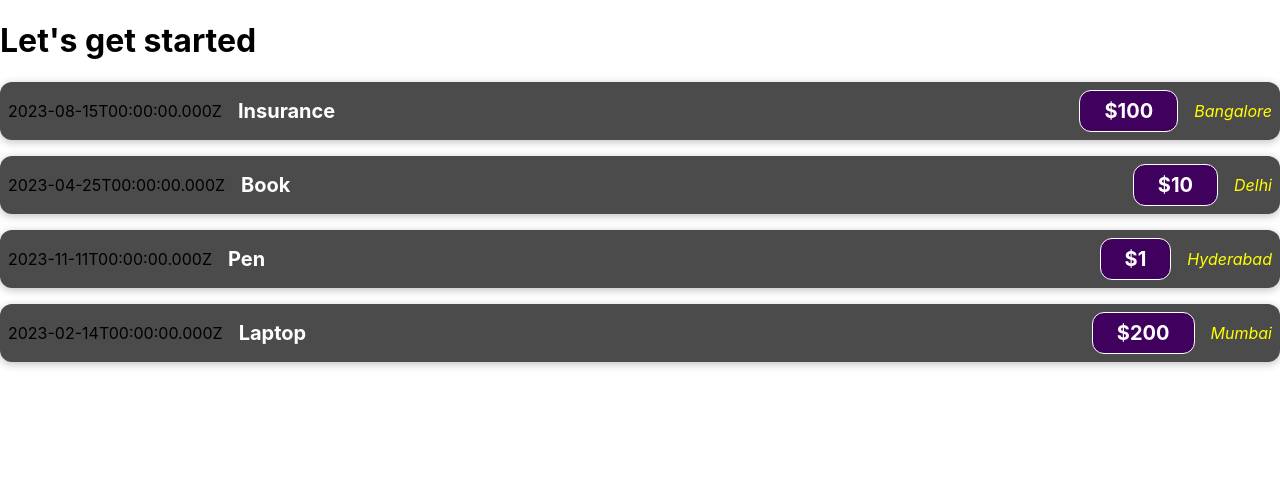
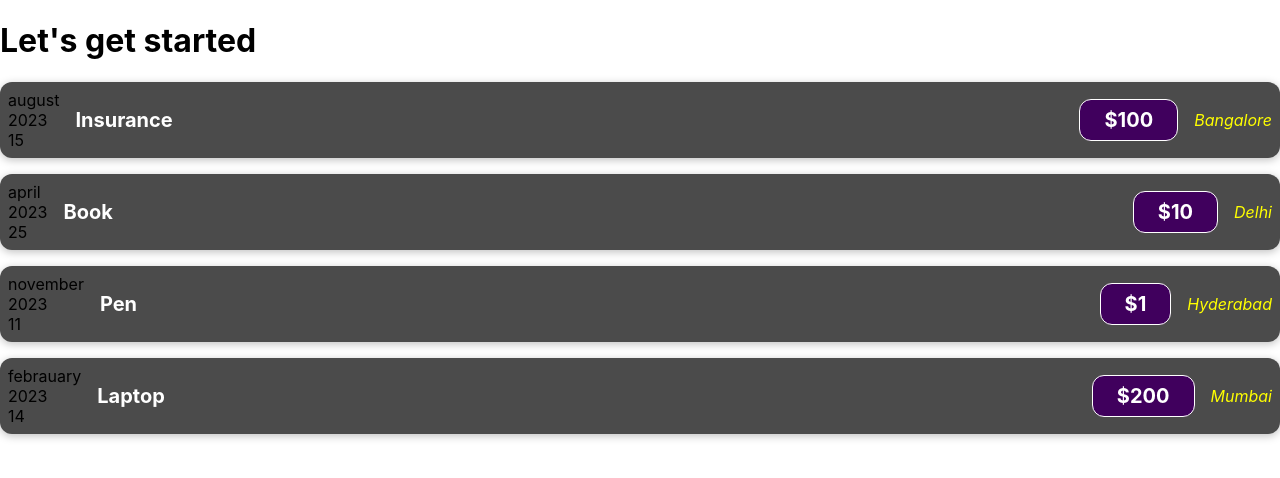
Before and after one commit to Navakesh/Learning-React, a React (Create React App) app: page / in a window 1280 px wide. Shown: the top 478 px of the page. Built offline with nearby package versions, Linux system fonts and the light colour scheme.

Commit message:
Formatting Date-Giving Calendar Look

```diff
--- a/src/components/ExpenseItem.js
+++ b/src/components/ExpenseItem.js
@@ -1,8 +1,28 @@
 import "./ExpenseItem.css";
 function ExpenseItem(props){
+    const months=['january',
+    'febrauary',
+    'march',
+    'april',
+    'may',
+    'june',
+    'july',
+    'august',
+    'september',
+    'october',
+    'november',
+    'december']
+    const month=months[props.date.getMonth()];
+    const year=props.date.getFullYear()
+    const date = props.date.getDate().toString().padStart(2, '0');
+
     return(
         <div className="expense-item">
-            <div>{props.date.toISOString()}</div>
+            <div>
+                <div>{month}</div>
+                <div>{year}</div>
+                <div>{date}</div>
+            </div>
             <div className="expense-item__description">
                 <h2>{props.title}</h2>
                 <div className="expense-item__price">${props.price}</div>
```
